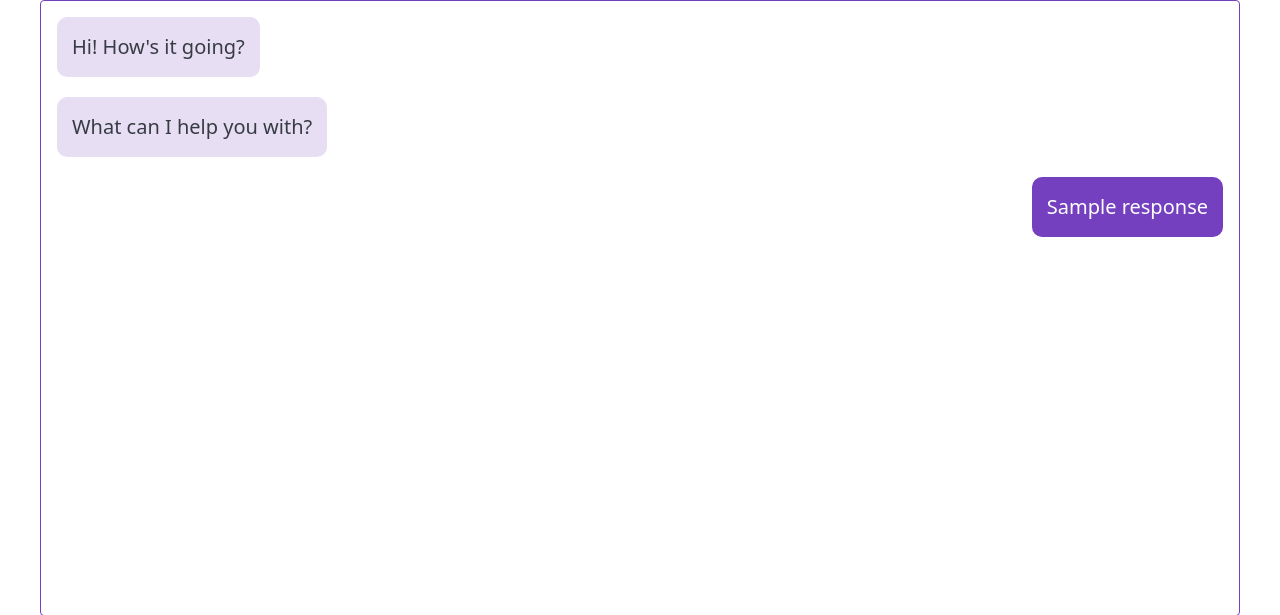
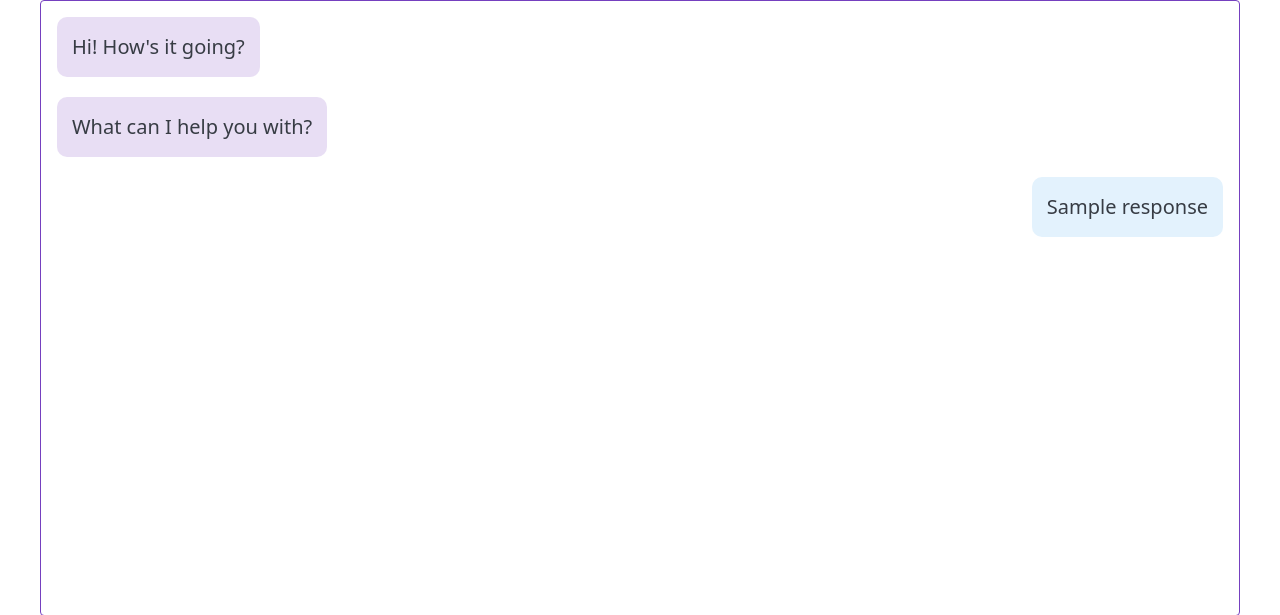
Before and after one commit to beesandtrees/ocean-breeze-chat, a FastAPI app: template templates/home.html in a window 1280 px wide. Shown: the part 48-663 px from the top of the page. Run offline with FastAPI, Linux system fonts and the light colour scheme; the template is opened without the code that fills it: most values are stand-ins (such as "Sample title", 1, 10 or a date in 2020).

Commit message:
fixing user bubble

```diff
--- a/static/main.css
+++ b/static/main.css
@@ -25,7 +25,7 @@
   word-wrap: break-word;
 }
 
-.chat-message.user-input {
+.chat-message.user-message {
   align-self: flex-end;
   background-color: var(--pico-primary-background);
   color: white;
--- a/templates/layout.html
+++ b/templates/layout.html
@@ -6,6 +6,7 @@
         <link rel="icon" href="/static/favicon.ico" />
         <link rel="stylesheet" type="text/css" href="/static/pico-main/css/pico.violet.min.css">
         <link rel="stylesheet" type="text/css" href="/static/main.css">
+        <link rel="stylesheet" type="text/css" href="/static/css/chat.css">
         <link rel="manifest" href="/static/manifest.json" />
         <link rel="apple-touch-icon" href="/static/ios/192.png" />
         <title>mkm chatbot</title>
```
Also changed, not shown: chat_history.db.
